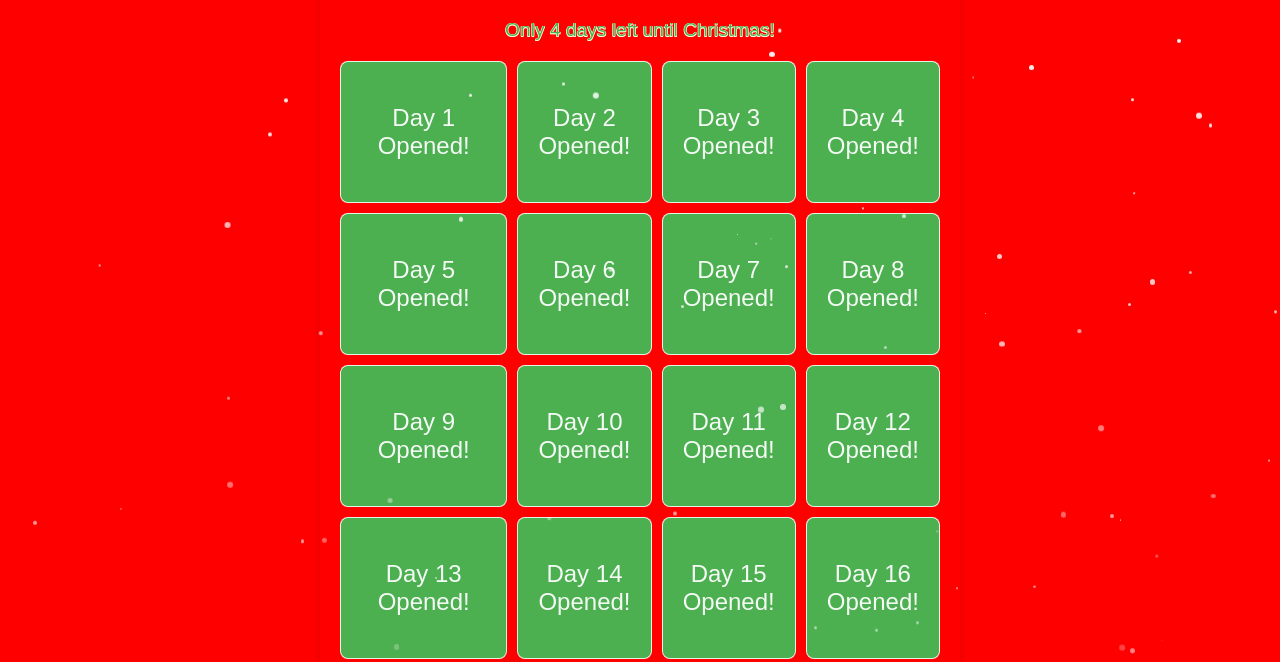
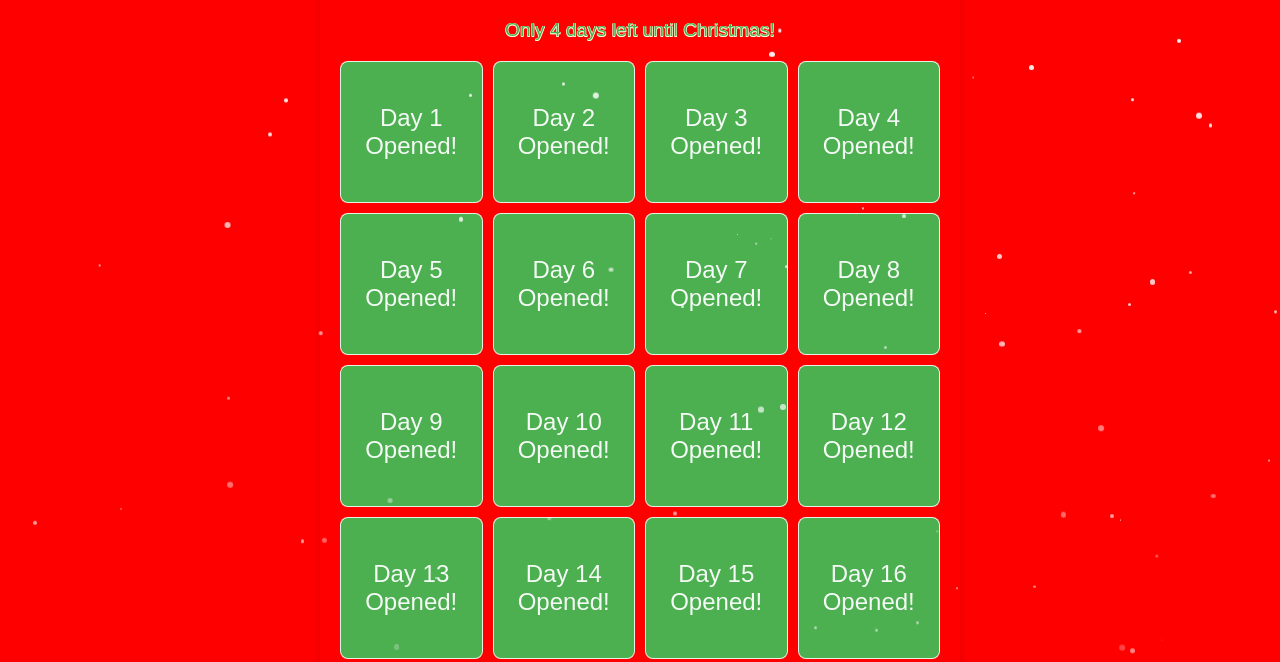
Before and after one commit to NatDavies06/chirstmas-countdown, a plain HTML site: page index.html in a window 1280 px wide. Shown: the part 138-800 px from the top of the page. Drawn offline with Linux system fonts and the light colour scheme.

Commit message:
fixed issue with the first box in grid because it was larger than the others

```diff
--- a/style.css
+++ b/style.css
@@ -44,7 +44,7 @@ body {
   }
 
   .calendar div {
-    background-color: #e1e1e1;
+    background-color: #e1e1e1;;
     padding: 20px;
     font-size: 1.5rem;
     display: flex;
@@ -56,6 +56,8 @@ body {
     border-radius: 8px;
     transition: background-color 0.3s;
     border: 1px solid #ffffffdb;
+    overflow: hidden;
+    text-overflow: ellipsis;
   }
 
   .calendar div:hover {
```
